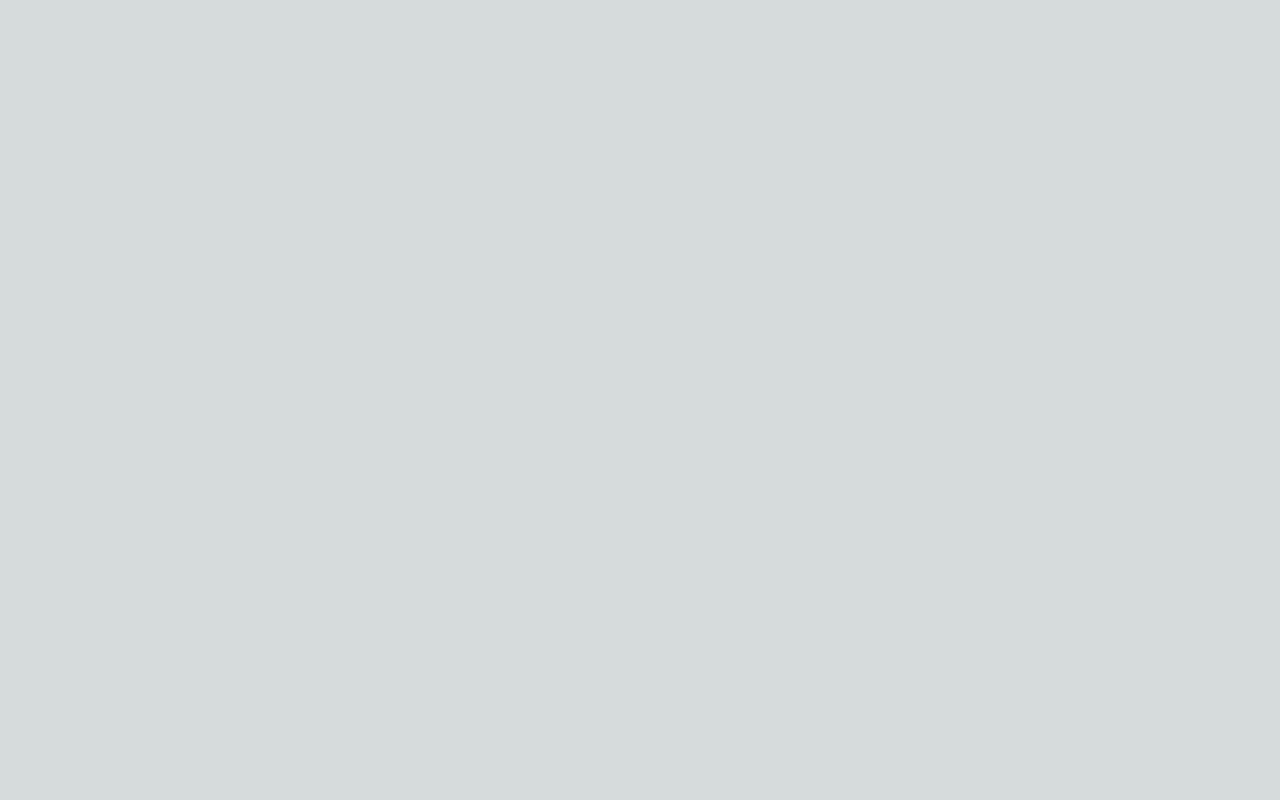
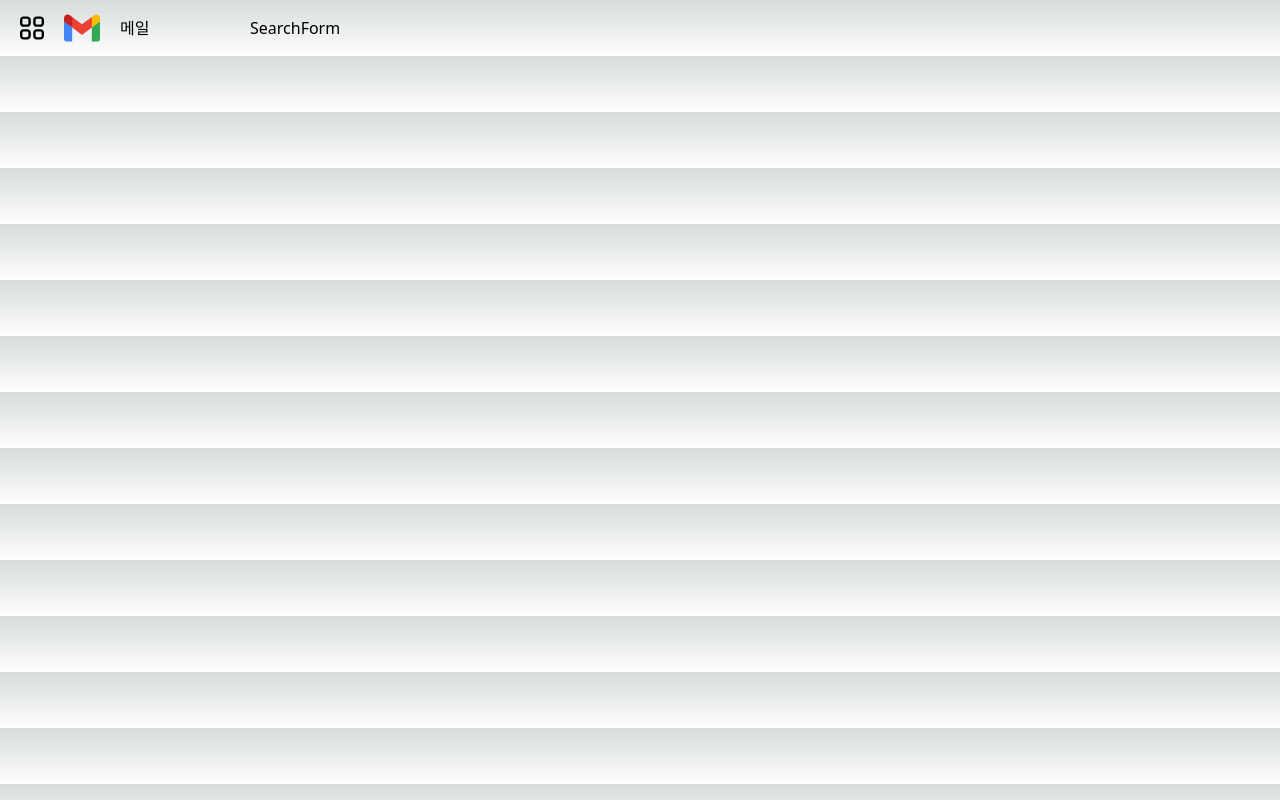
Before and after one commit to jjamtiger3/nextjs_practice, a Next.js app in the folder my-app/: page /mail/header in a window 1280 px wide. Built offline with nearby package versions, Linux system fonts and the light colour scheme.

Commit message:
feat: mail header영역 interface구현

```diff
--- /dev/null
+++ b/my-app/components/SearchForm/ISearch.ts
@@ -0,0 +1,4 @@
+export interface ISearch {
+    tagList?: string[];
+    label: string;
+}
--- /dev/null
+++ b/my-app/components/SearchForm/SearchForm.tsx
@@ -0,0 +1,10 @@
+import { ISearch } from "./ISearch";
+
+export default function SearchForm({ ...props }: ISearch) {
+  console.log(props);
+  return (
+    <div>
+      SearchForm
+    </div>
+  )
+}
--- a/my-app/pages/_app.tsx
+++ b/my-app/pages/_app.tsx
@@ -1,6 +1,7 @@
 import '@/styles/globals.css'
 import type { AppProps } from 'next/app'
 import '@/styles/icon.css'
+import '@/styles/mail.css'
 
 export default function App({ Component, pageProps }: AppProps) {
   return <Component {...pageProps} />
--- a/my-app/pages/mail/header.tsx
+++ b/my-app/pages/mail/header.tsx
@@ -1,5 +1,22 @@
+import SearchForm from "@/components/SearchForm/SearchForm";
+
 export default function Header() {
+  const searchFormProps = {
+    label: '메일검색',
+    tagList: ['첨부파일 있음', '지난 7일', '보낸 메일']
+  }
   return (
-    <header></header>
+    <header>
+      <div className="mail-header-container">
+        <div className="mail-header-logo">
+          <span className="icon menu medium"></span>
+          <span className="icon mail large"></span>
+          <span>메일</span>
+        </div>
+        <div className="mail-header-search">
+          <SearchForm {...searchFormProps}></SearchForm>
+        </div>
+      </div>
+    </header>
   )
 }
--- a/my-app/styles/icon.css
+++ b/my-app/styles/icon.css
@@ -10,6 +10,10 @@
     background-size: contain;
     background-repeat: no-repeat;
 }
+span.icon.medium {
+    width: 24px;
+    height: 24px;
+}
 span.icon.large {
     width: 36px;
     height: 36px;
@@ -20,3 +24,6 @@
 .icon.messenger {
     background-image: url('../pages/assets/images/icons/messanger-svgrepo-com.svg');
 }
+.icon.menu {
+    background-image: url('../pages/assets/images/icons/menu-navigation-grid-1528-svgrepo-com.svg');
+}
--- /dev/null
+++ b/my-app/styles/mail.css
@@ -0,0 +1,14 @@
+.mail-header-container {
+    padding: 10px;
+    display: flex;
+    justify-content: start;
+    align-items: center;
+}
+.mail-header-logo {
+    display: inline-flex;
+    align-items: center;
+    width: 240px;
+}
+.mail-header-logo span {
+    margin: 0 10px;
+}
```
Also changed, not shown: my-app/pages/assets/images/icons/menu-navigation-grid-1528-svgrepo-com.svg (added).
